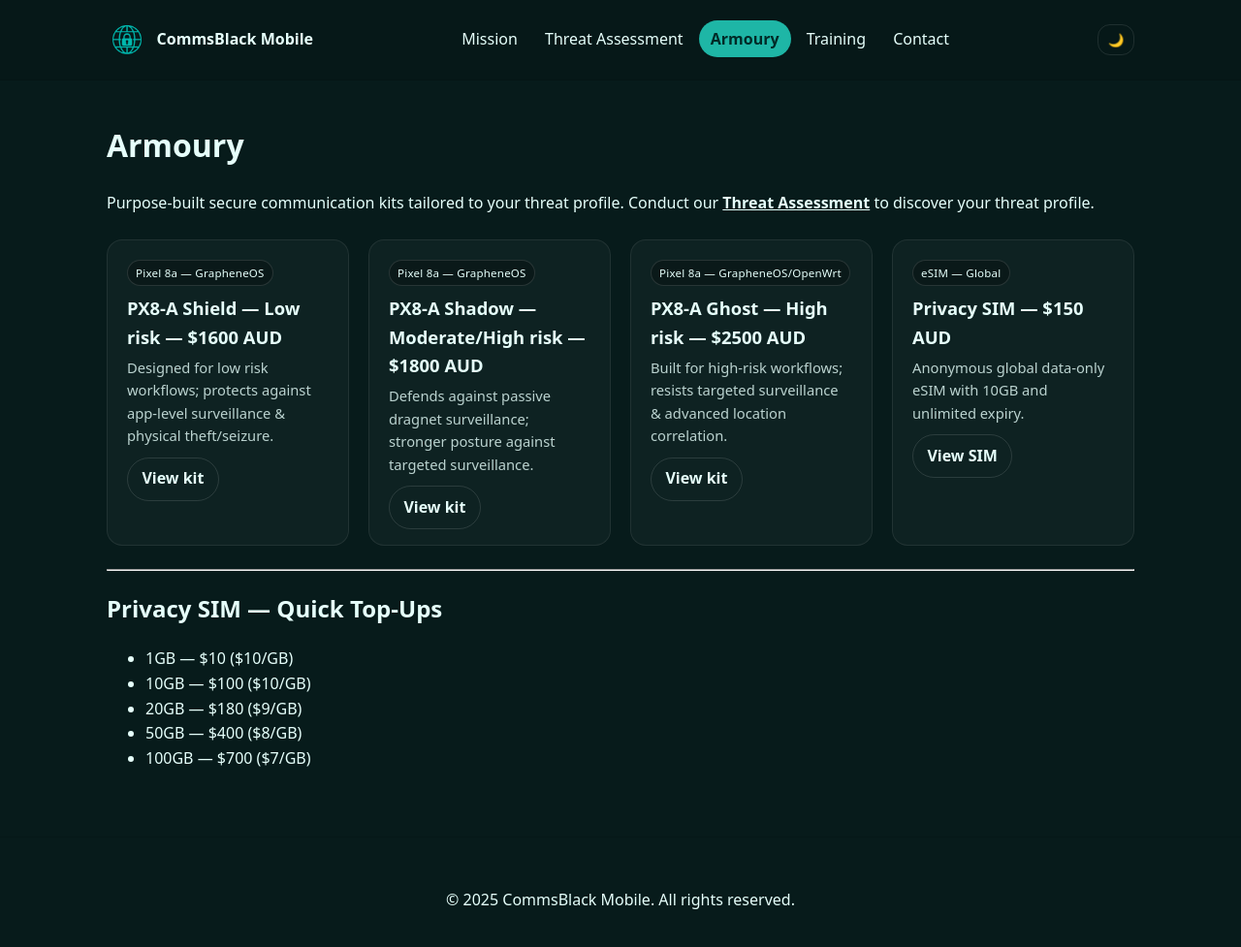
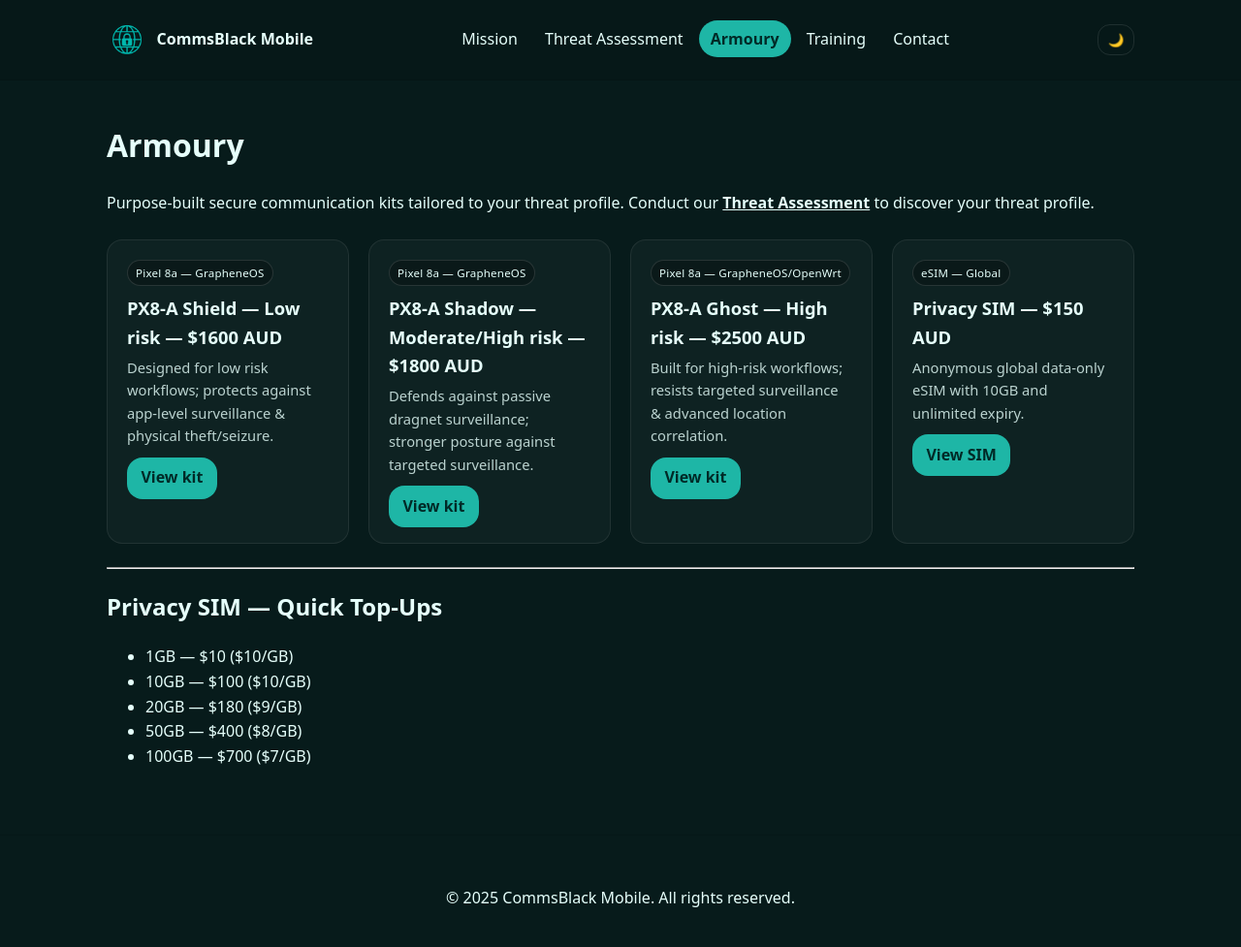
Before and after one commit to civpronto/comms-black-mobile, a Jekyll site: the page built from armoury.md, in a window 1280 px wide and 994 px high. Shown: the top 977 px of the window at 97% size. Built offline with Jekyll 4.4.1, drawn with Linux system fonts in a browser that asks for light colours; our own code applies the rules of GitHub Pages for plain Markdown files.

Commit message:
Fix: CTA pill style; Armoury active; absolute logo path

```diff
--- a/_includes/header.html
+++ b/_includes/header.html
@@ -1,14 +1,16 @@
 <header>
   <div class="container header-inner">
-    <a class="brand" href="index.html">
-      <img src="assets/logo.png" alt="CommsBlack Mobile logo" class="logo">
+    <a class="brand" href="/">
+      <img src="/assets/logo.png" alt="CommsBlack Mobile logo" class="logo">
       <span>CommsBlack Mobile</span>
     </a>
+    {% assign p = page.url | default: '' %}
     <nav class="nav desktop-nav" aria-label="Primary">
-      <a href="index.html">Mission</a>
-      <a href="/threat-assessment.html">Threat Assessment</a> <a href="/armoury.html">Armoury</a>
-      <a href="/training.html">Training</a>
-      <a href="contact.html">Contact</a>
+      <a href="/" class="{% if p == '/' %}active{% endif %}">Mission</a>
+      <a href="/threat-assessment.html" class="{% if p contains '/threat-assessment' %}active{% endif %}">Threat Assessment</a>
+      <a href="/armoury.html" class="{% if p contains '/armoury' %}active{% endif %}">Armoury</a>
+      <a href="/training.html" class="{% if p contains '/training' %}active{% endif %}">Training</a>
+      <a href="/contact.html" class="{% if p contains '/contact' %}active{% endif %}">Contact</a>
     </nav>
     <div class="header-actions">
       <button class="theme-toggle" aria-pressed="false" title="Toggle dark/light" aria-label="Toggle dark or light theme">🌙</button>
@@ -18,9 +20,13 @@
     </div>
   </div>
   <div id="mobileMenu" class="mobile-menu" role="dialog" aria-modal="true" hidden>
-    <button class="close-btn" aria-label="Close menu" title="Close menu">&times;</button>
-    <nav class="mobile-nav" aria-label="Mobile Primary">
-      <ul>{% for item in site.data.nav %}<li><a href="{{ item.url }}">{{ item.label }}</a></li>{% endfor %}</ul>
+    <button class="close-btn" aria-label="Close menu" title="Close">✕</button>
+    <nav class="nav mobile-nav" aria-label="Mobile">
+      <a href="/" class="{% if p == '/' %}active{% endif %}">Mission</a>
+      <a href="/threat-assessment.html" class="{% if p contains '/threat-assessment' %}active{% endif %}">Threat Assessment</a>
+      <a href="/armoury.html" class="{% if p contains '/armoury' %}active{% endif %}">Armoury</a>
+      <a href="/training.html" class="{% if p contains '/training' %}active{% endif %}">Training</a>
+      <a href="/contact.html" class="{% if p contains '/contact' %}active{% endif %}">Contact</a>
     </nav>
   </div>
 </header>
--- a/armoury.md
+++ b/armoury.md
@@ -24,8 +24,7 @@
     background: rgba(0,0,0,.25); border:1px solid rgba(255,255,255,.12);
   }
   .cta { display:flex; gap:.5rem; align-items:center; margin-top:.5rem }
-  .cta .btn { padding:.55rem .9rem; border:1px solid rgba(255,255,255,.12); border-radius:999px; text-decoration:none; background:transparent; color:inherit; }
-  .cta .btn:hover{ border-color: rgba(255,255,255,.18) }
+  .cta .btn { padding:.55rem .9rem }
 </style>
 
 <div class="tiles">
@@ -35,7 +34,7 @@
     <h3>PX8-A Shield &mdash; Low risk &mdash; $1600 AUD</h3>
     <div class="sub">Designed for low risk workflows; protects against app-level surveillance & physical theft/seizure.</div>
     <div class="cta">
-      <a class="btn" href="/armoury/shield/">View kit</a>
+      <a class="btn" href="/armoury/shield.html">View kit</a>
     </div>
   </article>
 
@@ -44,7 +43,7 @@
     <h3>PX8-A Shadow &mdash; Moderate/High risk &mdash; $1800 AUD</h3>
     <div class="sub">Defends against passive dragnet surveillance; stronger posture against targeted surveillance.</div>
     <div class="cta">
-      <a class="btn" href="/armoury/shadow/">View kit</a>
+      <a class="btn" href="/armoury/shadow.html">View kit</a>
     </div>
   </article>
 
@@ -53,7 +52,7 @@
     <h3>PX8-A Ghost &mdash; High risk &mdash; $2500 AUD</h3>
     <div class="sub">Built for high-risk workflows; resists targeted surveillance & advanced location correlation.</div>
     <div class="cta">
-      <a class="btn" href="/armoury/ghost/">View kit</a>
+      <a class="btn" href="/armoury/ghost.html">View kit</a>
     </div>
   </article>
 
@@ -62,7 +61,7 @@
     <h3>Privacy SIM &mdash; $150 AUD</h3>
     <div class="sub">Anonymous global data-only eSIM with 10GB and unlimited expiry.</div>
     <div class="cta">
-      <a class="btn" href="/armoury/privacy-sim/">View SIM</a>
+      <a class="btn" href="/armoury/privacy-sim.html">View SIM</a>
     </div>
   </article>
 
```
Also changed, not shown: armoury/ghost.md (+2 -2 lines), armoury/privacy-sim.md (+2 -2 lines), armoury/shadow.md (+2 -2 lines), armoury/shield.md (+2 -2 lines).
